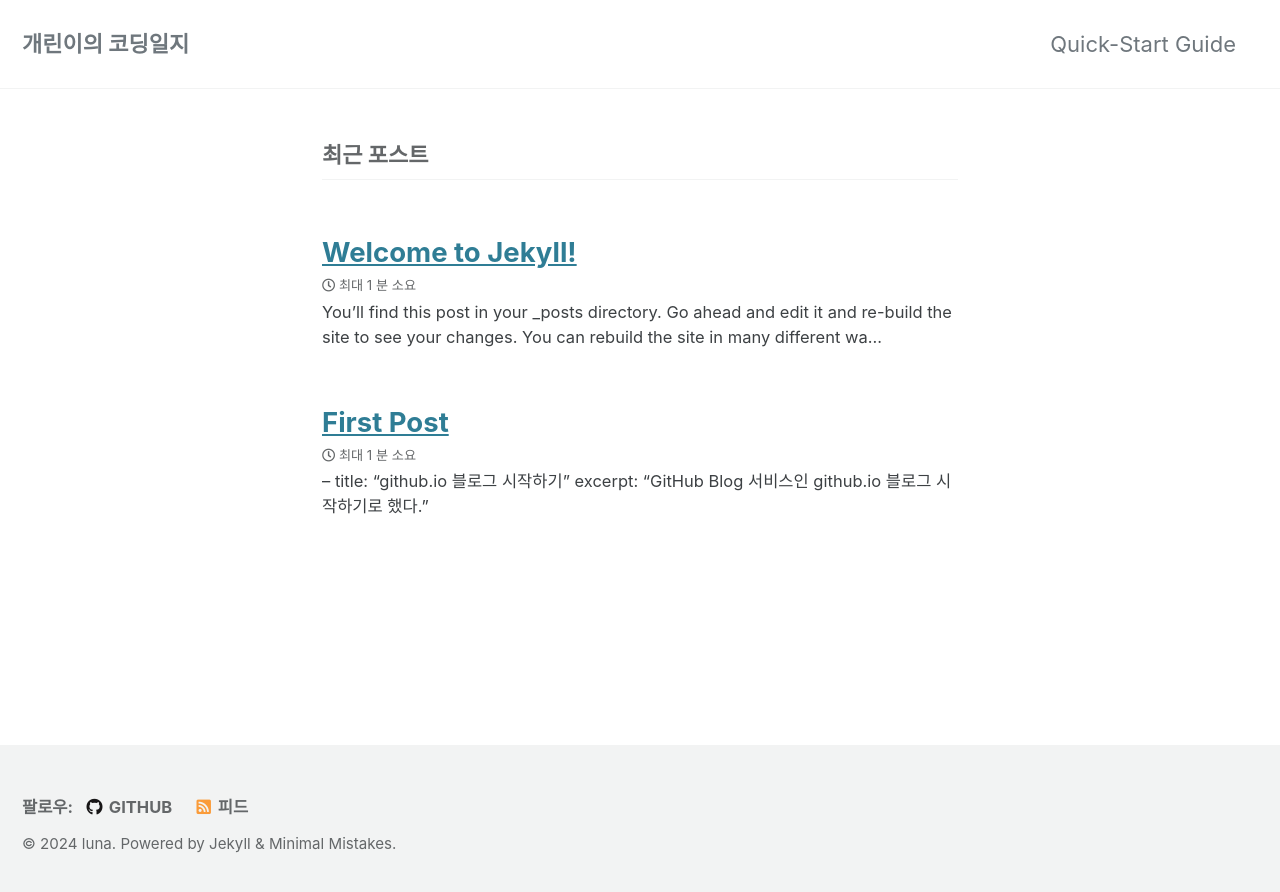
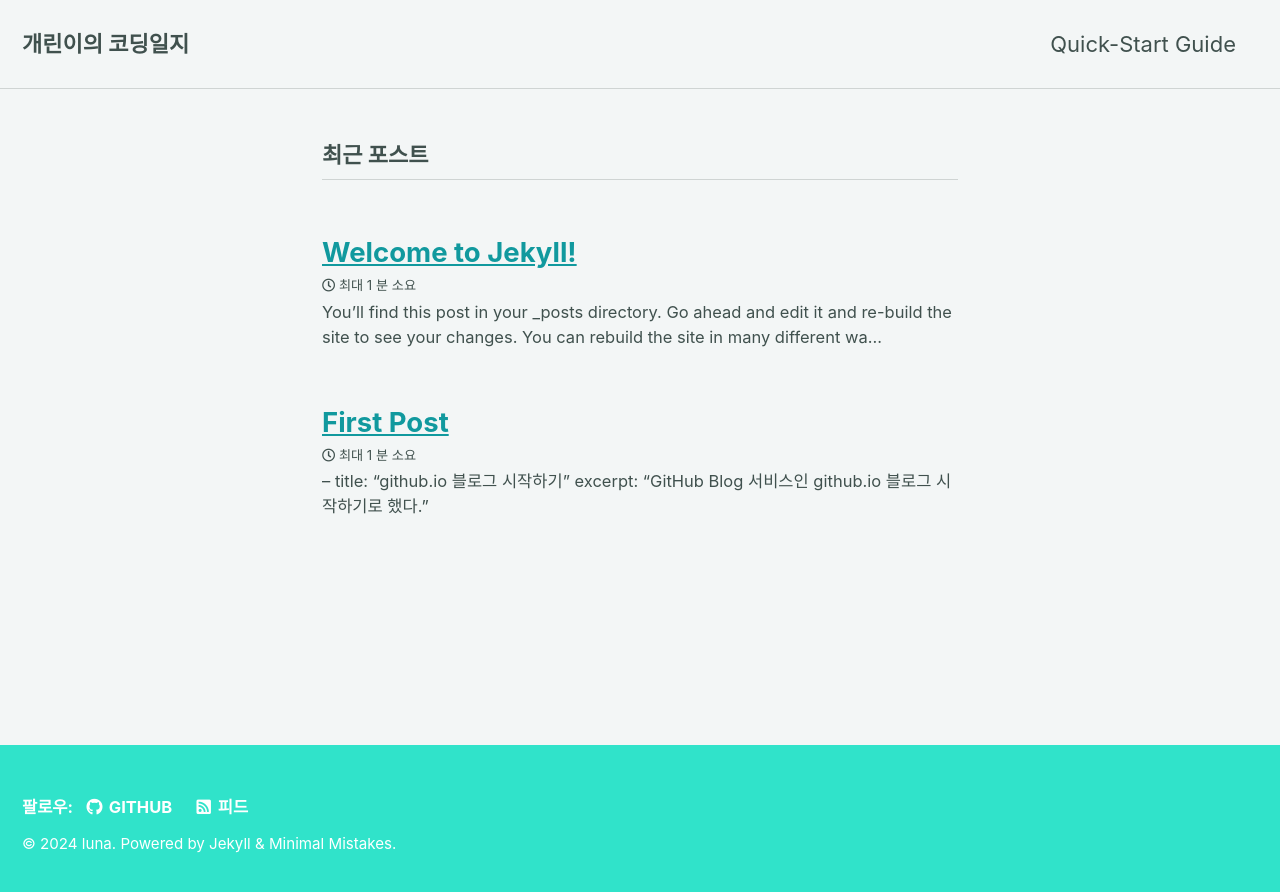
Before and after one commit to lunasong777/lunasong777.github.io, a Jekyll site: the page built from index.markdown, in a window 1280 px wide. Shown: the top 892 px of the page. Built offline with Jekyll 4.4.1, drawn with Linux system fonts in a browser that asks for light colours; cached includes are drawn as plain includes; the list of posts is cut into pages by our own code.

Commit message:
Update _config.yml

```diff
--- a/_config.yml
+++ b/_config.yml
@@ -12,10 +12,10 @@
 
 # theme                  : "minimal-mistakes-jekyll"
 # remote_theme           : "mmistakes/minimal-mistakes"
-minimal_mistakes_skin    : "default" # "air", "aqua", "contrast", "dark", "dirt", "neon", "mint", "plum", "sunrise"
+minimal_mistakes_skin    : "mint" #default, "air", "aqua", "contrast", "dark", "dirt", "neon", "plum", "sunrise"
 
 # Site Settings
-locale                   : "ko"
+locale                   : "ko-KR"
 title                    : "개린이의 코딩일지"
 title_separator          : "-"
 subtitle                 : # site tagline that appears below site title in masthead
```
